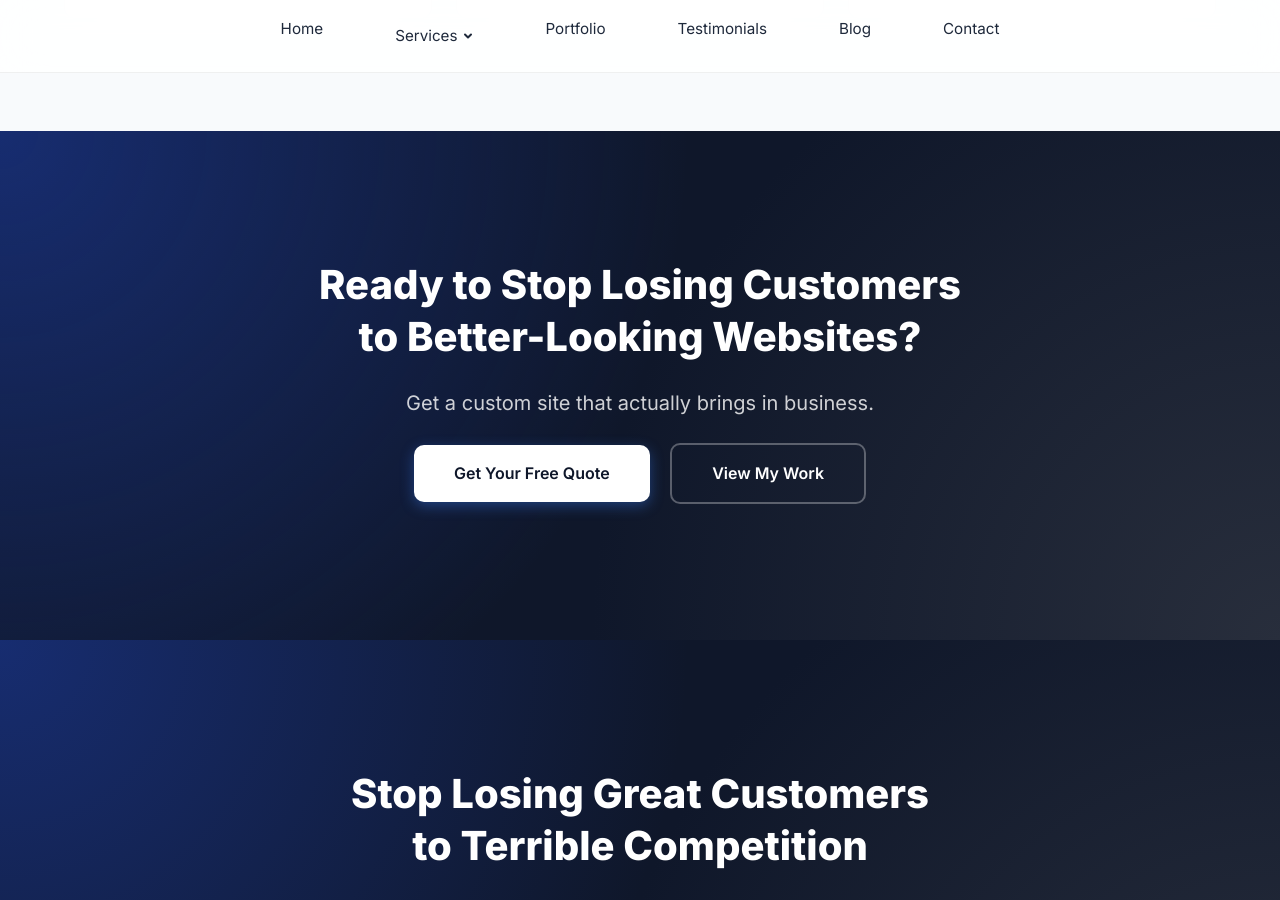
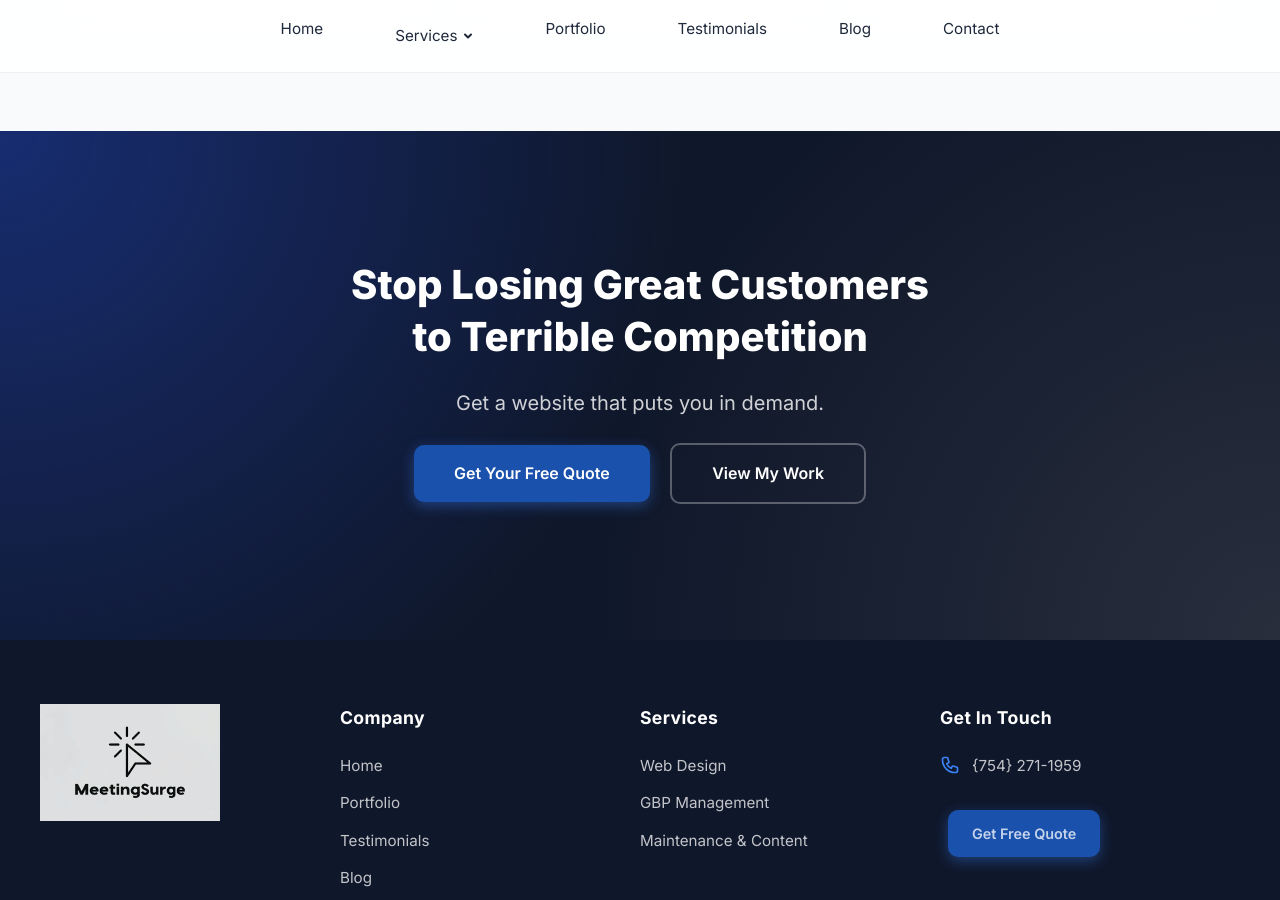
Before and after one commit to JamesBrownR/MeetingSurge, a Jekyll site: the page built from services/web-design/index.html, in a window 1280 px wide and 900 px high, scrolled down 3990 px. Built offline with Jekyll 4.4.1, drawn with Linux system fonts in a browser that asks for light colours.

Commit message:
Update index.html

```diff
--- a/services/web-design/index.html
+++ b/services/web-design/index.html
@@ -409,12 +409,3 @@ description: Professional web design services for auto repair shops, mechanics,
 </div>
 
 </section>
-
-<div class="cta-section">
-  <h2>Ready to Stop Losing Customers<br>to Better-Looking Websites?</h2>
-  <p>Get a custom site that actually brings in business.</p>
-  <div>
-    <a href="/contact" class="cta-button" style="background: white; color: var(--primary);">Get Your Free Quote</a>
-    <a href="/portfolio" class="cta-button cta-button-secondary">View My Work</a>
-  </div>
-</div>
```
